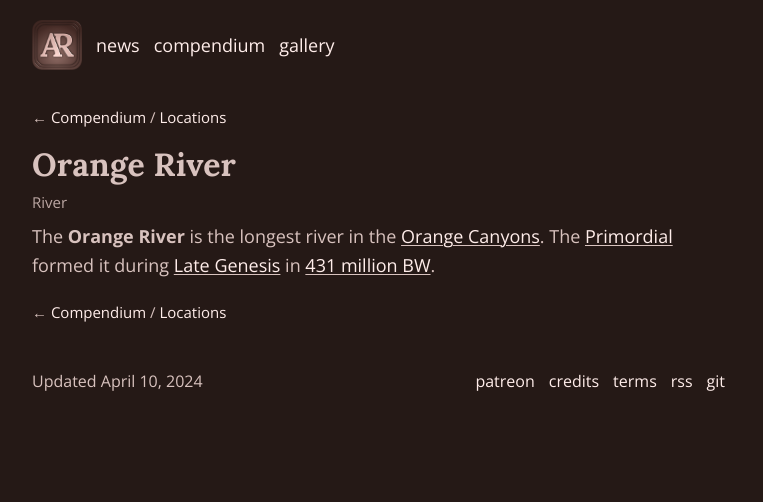
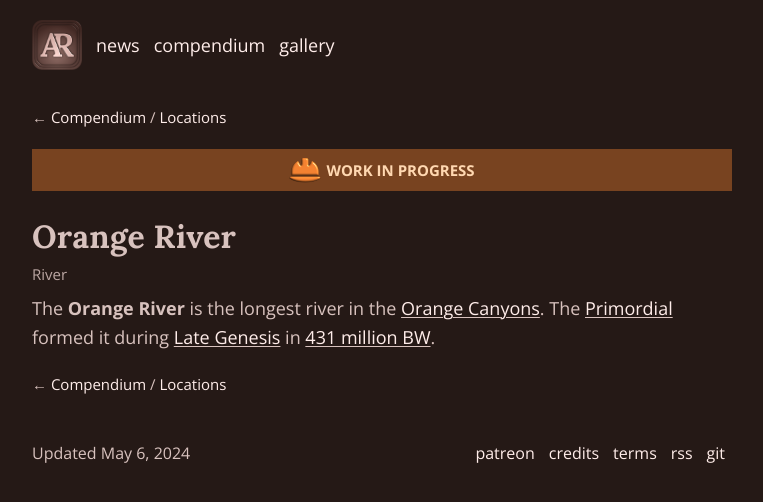
Before and after one commit to schizoidnightmares/absurdrealms.com, a Jekyll site: the page built from compendium/locations/geography/rivers/orange-river.md, in a window 1280 px wide. Shown: the top 502 px of the page, without its empty margins (258-1021 px from the left). Built offline with Jekyll 4.4.1, drawn with Linux system fonts in a browser that asks for light colours.

Commit message:
fixing link and adding wip notice

```diff
--- a/compendium/locations/geography/rivers/orange-river.md
+++ b/compendium/locations/geography/rivers/orange-river.md
@@ -1,11 +1,13 @@
 ---
 title: Orange River - Locations - Compendium
 description: The longest river of the Orange Canyons
-last_modified_at: April 10, 2024
+last_modified_at: May 6, 2024
 ---
+
+{% include wip.html %}
 
 # Orange River
 River
 {: .cap}
 
-The **Orange River** is the longest river in the [Orange Canyons](/compendium/locations/kings-island). The [Primordial](/compendium/creatures/primordial/) formed it during [Late Genesis](/compendium/events/genesis/#late-genesis) in [431 million BW](/compendium/events/genesis/#431-million-bw).
+The **Orange River** is the longest river in the [Orange Canyons](/compendium/locations/orange-canyons). The [Primordial](/compendium/creatures/primordial/) formed it during [Late Genesis](/compendium/events/genesis/#late-genesis) in [431 million BW](/compendium/events/genesis/#431-million-bw).
```
